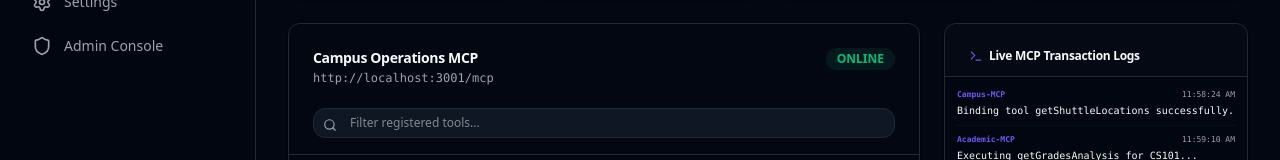
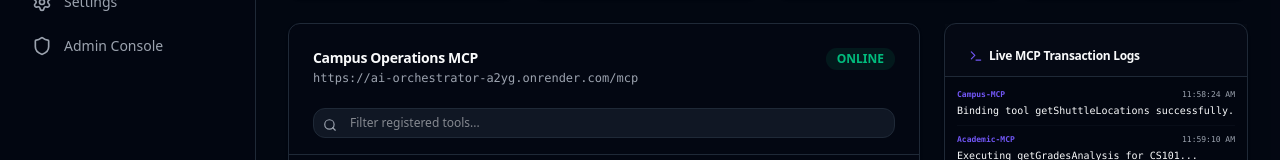
Before and after one commit to Parv-Khanna-007/Unified-Campus-Intelligence-Dashboard-with-AI-Assistant, a Next.js app in the folder apps/dashboard/: page /mcp-monitor in a window 1280 px wide. Shown: the part 282-442 px from the top of the page. Built offline with nearby package versions, Linux system fonts and the light colour scheme; sample sign-in values are in the browser's storage.

Commit message:
Update page.tsx

```diff
--- a/apps/dashboard/src/app/mcp-monitor/page.tsx
+++ b/apps/dashboard/src/app/mcp-monitor/page.tsx
@@ -41,7 +41,7 @@ const initialServers: MCPServer[] = [
   {
     id: '1',
     name: 'Campus Operations MCP',
-    url: 'http://localhost:3001/mcp',
+    url: 'https://ai-orchestrator-a2yg.onrender.com/mcp',
     status: 'online',
     latency: 12,
     uptime: '99.98%',
@@ -56,7 +56,7 @@ const initialServers: MCPServer[] = [
   {
     id: '2',
     name: 'Academic Registrar MCP',
-    url: 'http://localhost:3002/mcp',
+    url: 'https://ai-orchestrator-a2yg.onrender.com/mcp',
     status: 'online',
     latency: 8,
     uptime: '99.95%',
@@ -70,7 +70,7 @@ const initialServers: MCPServer[] = [
   {
     id: '3',
     name: 'Facilities Telemetry MCP',
-    url: 'http://localhost:3003/mcp',
+    url: 'https://ai-orchestrator-a2yg.onrender.com/mcp',
     status: 'online',
     latency: 19,
     uptime: '99.99%',
@@ -84,7 +84,7 @@ const initialServers: MCPServer[] = [
   {
     id: '4',
     name: 'Library Systems MCP',
-    url: 'http://localhost:3004/mcp',
+    url: 'https://ai-orchestrator-a2yg.onrender.com/mcp',
     status: 'offline',
     latency: 0,
     uptime: '94.22%',
```
